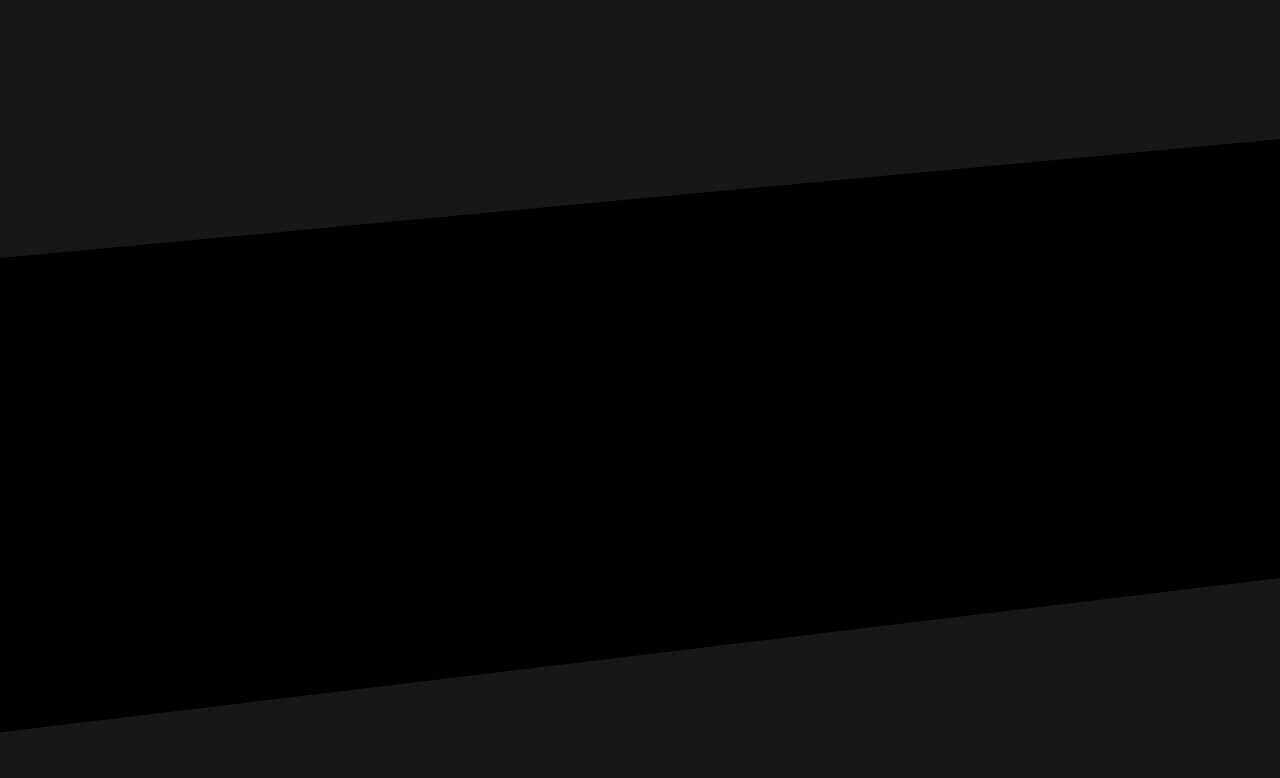
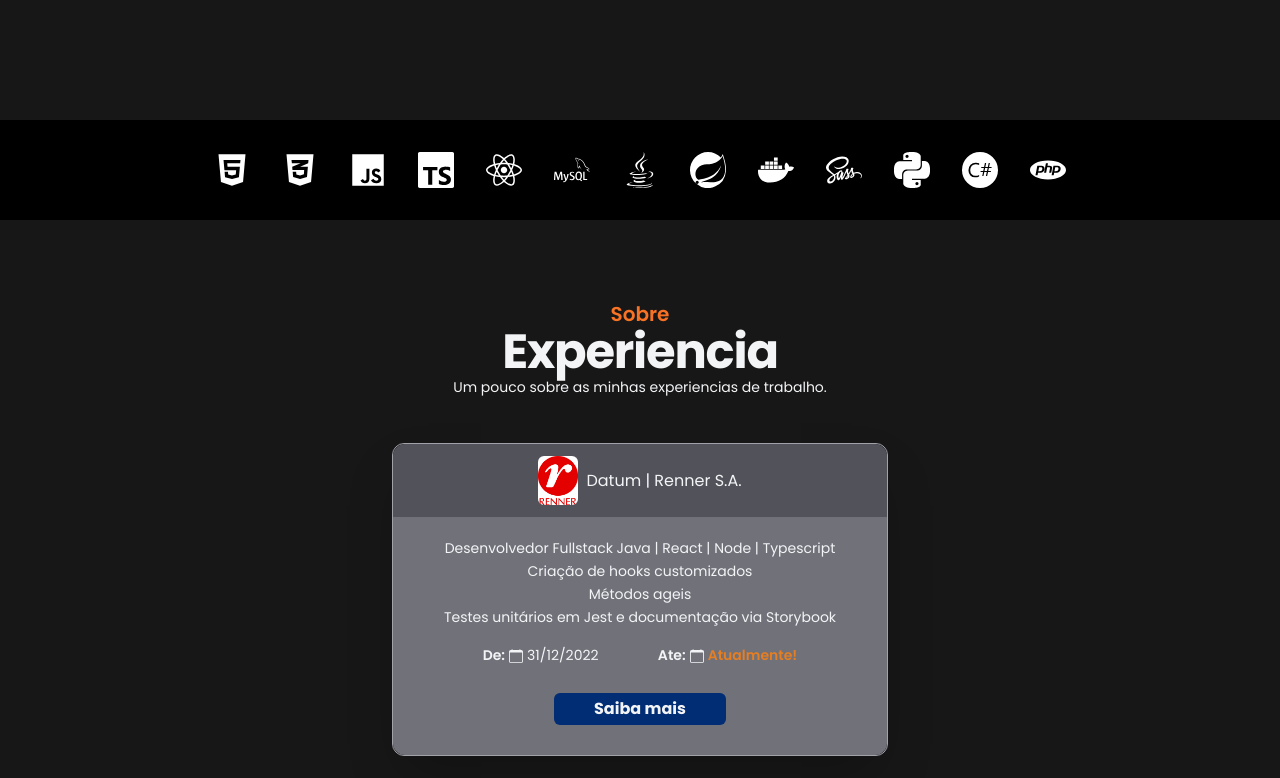
Before and after one commit to umrodrigues/curriculov2, a Next.js app: page / in a window 1280 px wide. Shown: the part 1600-2378 px from the top of the page. Built offline with nearby package versions, Linux system fonts and the light colour scheme.

Commit message:
feat: create skills component

```diff
--- a/src/components/molecules/Contact.tsx
+++ b/src/components/molecules/Contact.tsx
@@ -26,7 +26,7 @@ export const ContactSection = () => {
               onClick={() => {
                 setTimeout(() => {
                   router.push(
-                    "https://wa.me/5511981154749?text=Olá,%20Flavio!%20Vi%20seu%20portfólio%20e%20gostaria%20de%20saber%20mais%20sobre%20seus%20serviços."
+                    "https://api.whatsapp.com/send?phone=5551986552962"
                   );
                 }, 300)
               }}
--- a/src/components/molecules/Skills.tsx
+++ b/src/components/molecules/Skills.tsx
@@ -1,47 +1,84 @@
-import { ParallaxText } from "../atoms/ParallaxText";
+import { FaHtml5, FaCss3Alt, FaJs, FaReact, FaDatabase, FaJava, FaDocker, FaSass } from "react-icons/fa";
+import { SiTypescript, SiMysql, SiSpring, SiSass, SiPython, SiCsharp, SiPhp, SiRuby } from "react-icons/si";
+import { useState } from "react";
+import React from "react";
+
+export const navigation = {
+  social: [
+    {
+      icon: FaHtml5,
+    },
+    {
+      icon: FaCss3Alt,
+    },
+    {
+      icon: FaJs,
+    },
+    {
+      icon: SiTypescript,
+    },
+    {
+      icon: FaReact,
+    },
+    {
+      icon: SiMysql,
+    },
+    {
+      icon: FaJava,
+    },
+    {
+      icon: SiSpring,
+    },
+    {
+      icon: FaDocker,
+    },
+    {
+      icon: FaSass,
+    },
+    {
+      icon: SiPython,
+    },
+    {
+      icon: SiCsharp,
+    },
+    {
+      icon: SiPhp,
+    },
+  ],
+};
 
 export const SkillsSection = () => {
+  const [hoveredIndex, setHoveredIndex] = useState(null);
+
+  const handleIconHover = (index: number | React.SetStateAction<null>) => {
+    setHoveredIndex(index);
+  };
+
   return (
     <div className="glass w-full flex flex-col overflow-hidden">
       <div className="pb-10 w-full lg:pb-32 bg-neutral-900 flex gap-10 flex-col">
         <div className="text-center w-full">
-          <h2 className="text-lg font-semibold  text-primary-orange">Sobre</h2>
-          <p className=" text-2xl font-bold text-zinc-50 tracking-tight sm:text-4xl lg:text-5xl">
+          <h2 className="text-lg font-semibold text-white">Sobre</h2>
+          <p className="text-2xl font-bold text-white tracking-tight sm:text-4xl lg:text-5xl">
             Skills
           </p>
         </div>
       </div>
-      <div className="relative top-0 w-full">
-        <div className="custom-shape-divider-top-1678559770">
-          <svg
-            data-name="Layer 1"
-            xmlns="http://www.w3.org/2000/svg"
-            viewBox="0 0 1200 120"
-            preserveAspectRatio="none"
-          >
-            <path
-              d="M1200 120L0 16.48 0 0 1200 0   1200 120z"
-              className="shape-fill"
-            ></path>
-          </svg>
-        </div>
-      </div>
-      <div className="relative  w-full inset-0 h-[28rem] -rotate-[10deg] md:-rotate-[5deg] pt-32  flex  flex-col items-center justify-center ">
-        {/* <ParallaxText baseVelocity={3} className= "top-24"/>
-        <ParallaxText baseVelocity={-3} className= "bottom-0 lg:-bottom-5" reverse/> */}
-      </div>
-      <div className="custom-shape-divider-bottom-1678425506">
-        <svg
-          data-name="Layer 1"
-          xmlns="http://www.w3.org/2000/svg"
-          viewBox="0 0 1200 120"
-          preserveAspectRatio="none"
-        >
-          <path
-            d="M1200 120L0 16.48 0 0 1200 0 1200 120z"
-            className="shape-fill"
-          ></path>
-        </svg>
+      <div className="flex justify-center py-8">
+        {navigation.social.map((item, index) => {
+          const isHovered = hoveredIndex === index;
+          const iconColor = isHovered ? "text-primary-orange" : "text-white";
+          return (
+            <div
+              key={index}
+              className="mx-4"
+              onMouseEnter={() => handleIconHover(index)}
+              onMouseLeave={() => handleIconHover(null)}
+            >
+              {React.createElement(item.icon, { className: `text-4xl ${iconColor}` })}
+            </div>
+          );
+        })}
       </div>
     </div>
   );
```
Also changed, not shown: src/components/molecules/About.tsx (+0 -13 lines), src/components/organisms/Footer.tsx (+1 -6 lines), src/assets/mainvoip.webp (deleted), src/assets/workana.webp (deleted).
